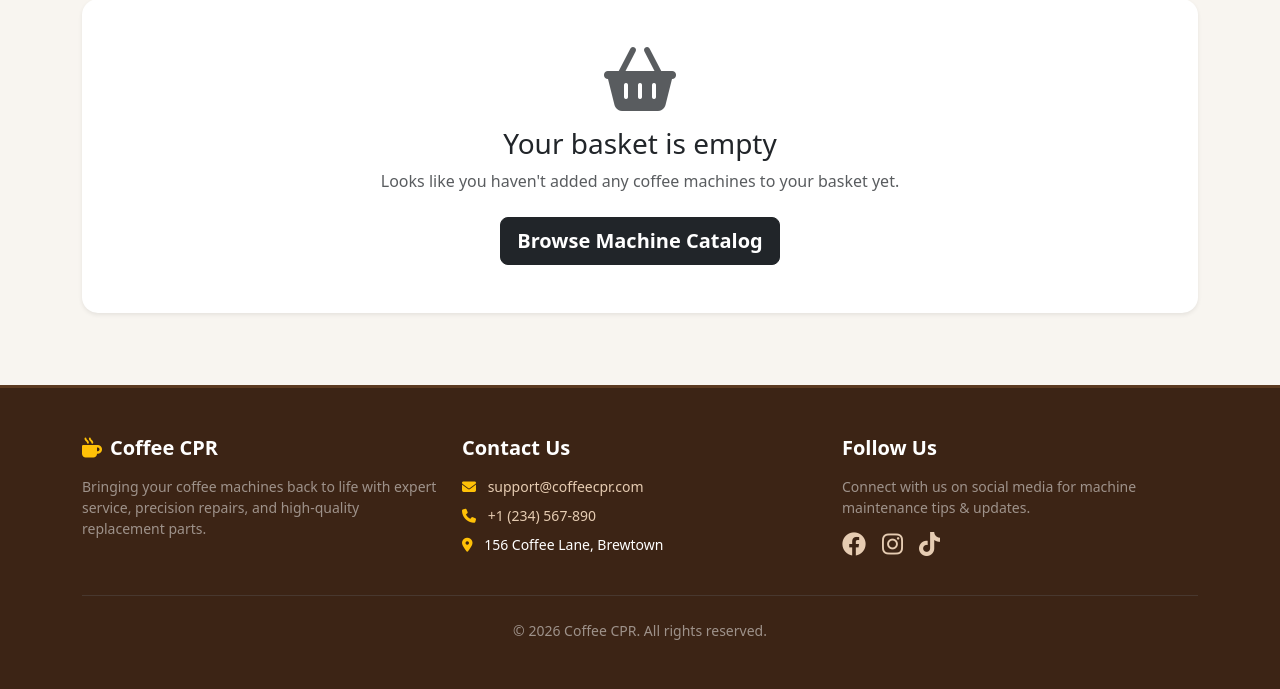
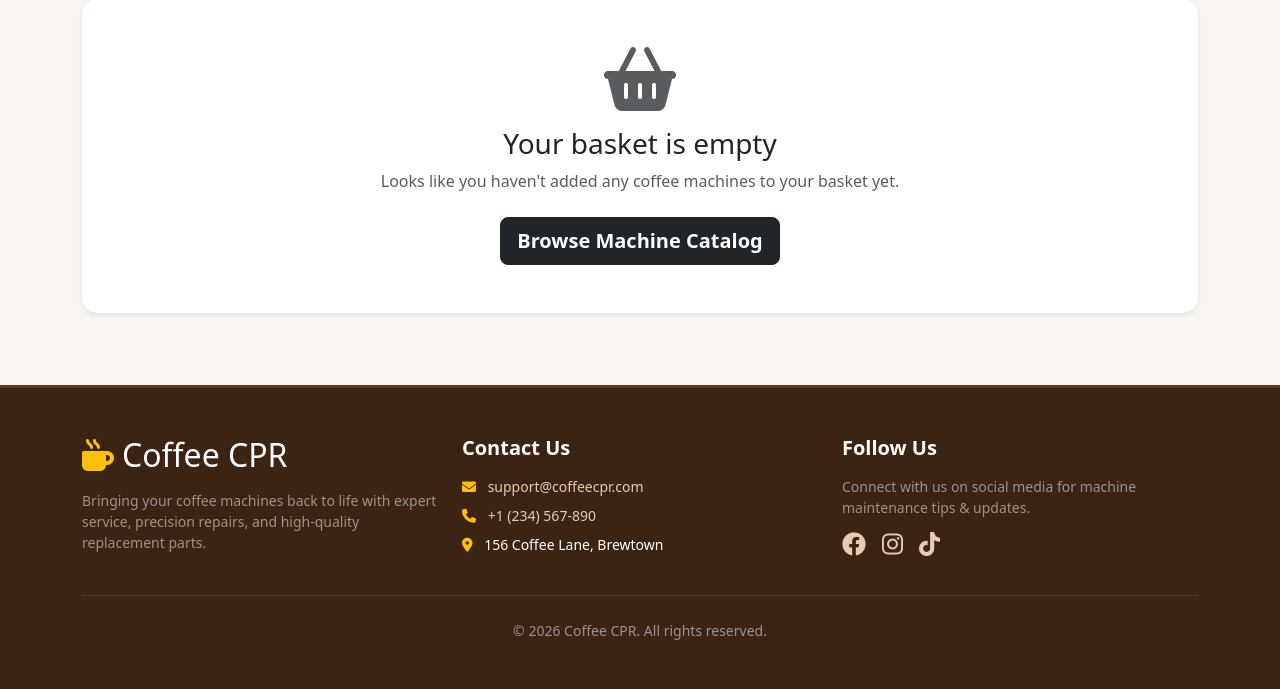
Before and after one commit to DaliaDaCruz/milestone-project-three, a Django app: page /cart/ in a window 1280 px wide. Shown: the part 198-887 px from the top of the page. Run offline with Django 5.2, Linux system fonts and the light colour scheme.

Commit message:
testing error

```diff
--- a/core/templates/core/base.html
+++ b/core/templates/core/base.html
@@ -150,9 +150,9 @@
 
         <!-- Business Info & Description -->
         <div class="col-md-4">
-          <h5 class="mb-3 d-flex align-items-center">
+          <h2 class="mb-3 d-flex align-items-center">
             <i class="fas fa-mug-hot me-2 text-warning"></i> Coffee CPR
-          </h5>
+          </h2>
           <p class="small text-white-50">Bringing your coffee machines back to life with expert service, precision repairs, and high-quality replacement parts.</p>
         </div>
 
```
Also changed, not shown: README.md.
